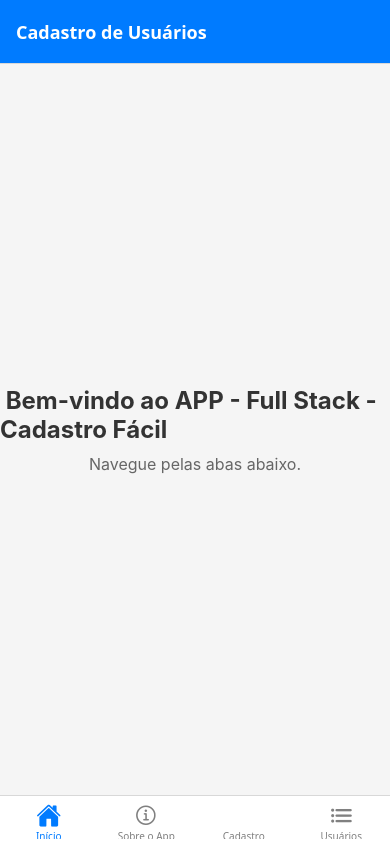
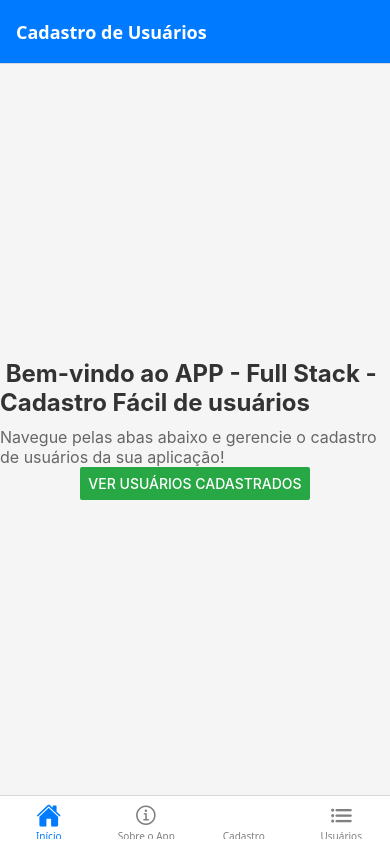
Before and after one commit to Michael-Rafael-Andrade/CadastroApp_P2, a React Native app: screen / in a window 390 px wide. Built offline with nearby package versions, Linux system fonts and the light colour scheme.

Commit message:
Update TelaInicio.js

```diff
--- a/telas/TelaInicio.js
+++ b/telas/TelaInicio.js
@@ -1,14 +1,19 @@
 // telas/TelaInicio.js
 // importação
 import React from 'react';
-import { View, Text, StyleSheet } from 'react-native';
+import { View, Text, StyleSheet, Button } from 'react-native';
 
 // função exportar
-export function TelaInicio(){
+export function TelaInicio({ navigation }){
     return (
         <View style={estilos.container}>
-            <Text style={estilos.titulo}> Bem-vindo ao APP - Full Stack - Cadastro Fácil</Text>
-            <Text style={estilos.subtitulo}>Navegue pelas abas abaixo.</Text>
+            <Text style={estilos.titulo}> Bem-vindo ao APP - Full Stack - Cadastro Fácil de usuários</Text>
+            <Text style={estilos.subtitulo}>Navegue pelas abas abaixo e gerencie o cadastro de usuários da sua aplicação!</Text>
+            <Button
+                title="VER USUÁRIOS CADASTRADOS"
+                onPress={() => navigation.navigate('ListaUsuarios')}
+                color="#28A745"
+            />
         </View>
     );
 }
```
